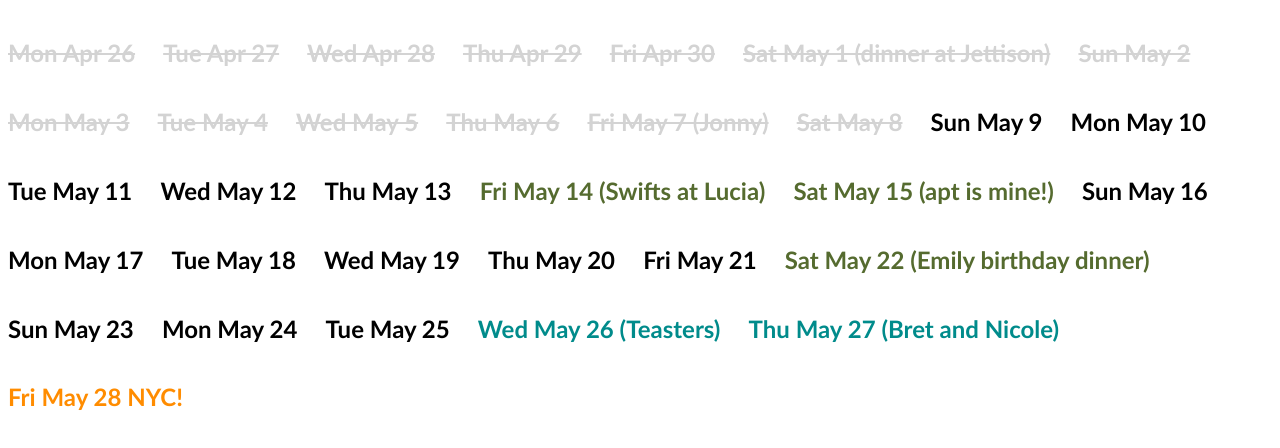
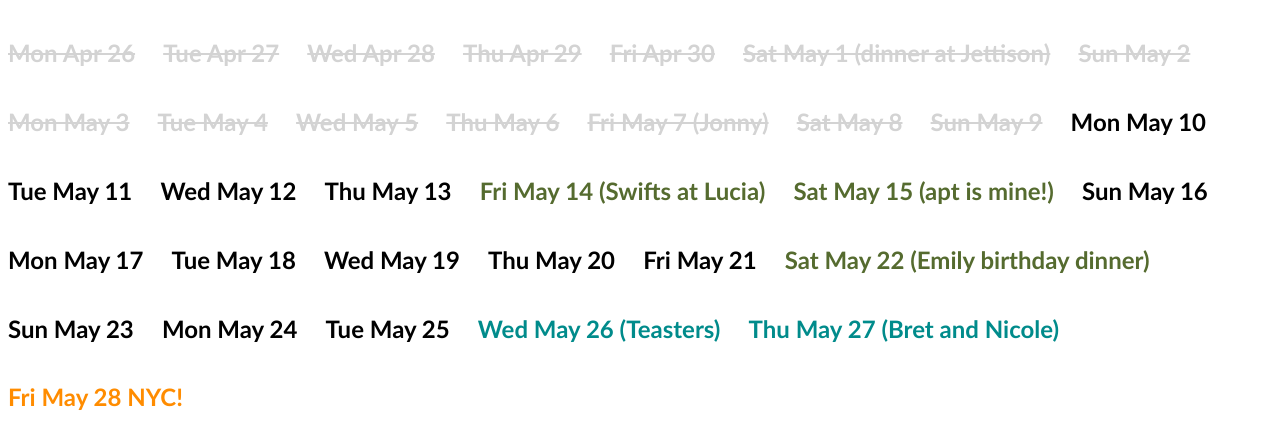
Before and after one commit to scrozier/calendar, a plain HTML site: page index.html in a window 1280 px wide. Shown: the part 50-498 px from the top of the page. Drawn offline with Linux system fonts and the light colour scheme.

Commit message:
Update index.html

```diff
--- a/index.html
+++ b/index.html
@@ -38,7 +38,7 @@
 <h2 class="past">Thu May 6</h2>
 <h2 class="past">Fri May 7 (Jonny)</h2>
 <h2 class="past">Sat May 8</h2>
-<h2>Sun May 9</h2>
+<h2 class="past">Sun May 9</h2>
 <h2>Mon May 10</h2>
 <h2>Tue May 11</h2>
 <h2>Wed May 12</h2>
```
